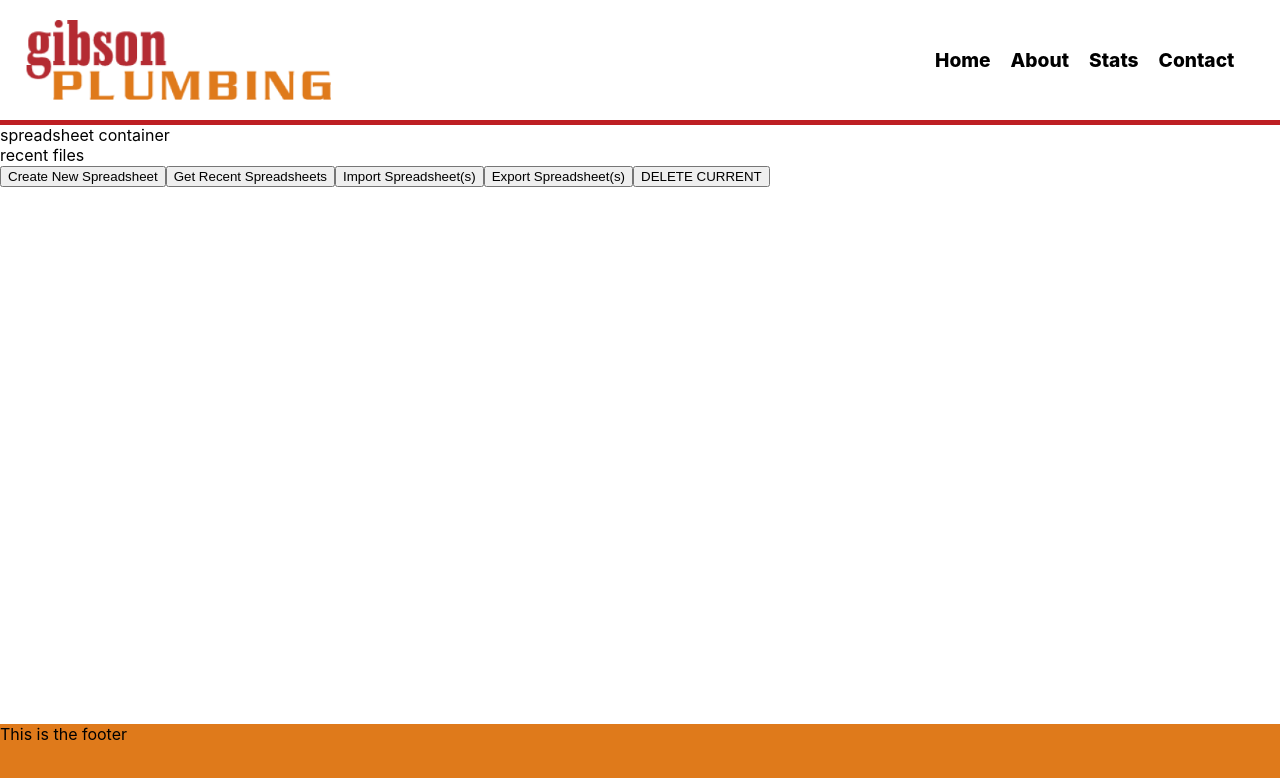
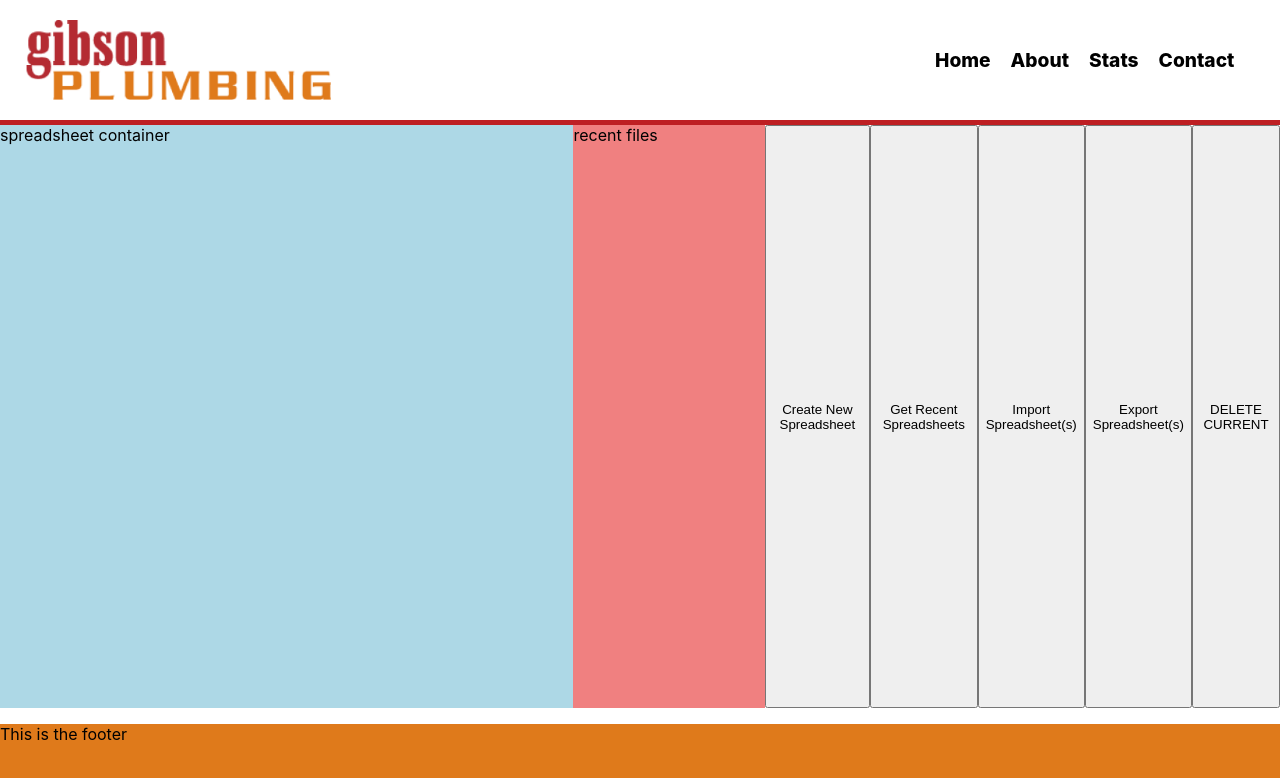
Before and after one commit to JS-goose/gibson-code-challenge, a React (Create React App) app: page / in a window 1280 px wide. Shown: the top 778 px of the page. Built offline with nearby package versions, Linux system fonts and the light colour scheme; no server answers.

Commit message:
added layout styling to center content containers

```diff
--- a/src/components/CenterContent/CenterContent.module.css
+++ b/src/components/CenterContent/CenterContent.module.css
@@ -1,3 +1,17 @@
 #center-content-container {
     height: calc(100vh - 17.1vh - 10vh);
+    display: flex;
+    flex-direction: row;
 }
+
+#spreadsheet-container {
+    background-color: lightblue;
+    height: 100%;
+    width: 75%;
+}
+
+#recent-files-container {
+    background-color: lightcoral;
+    height: 100%;
+    width: 25%;
+}
```
